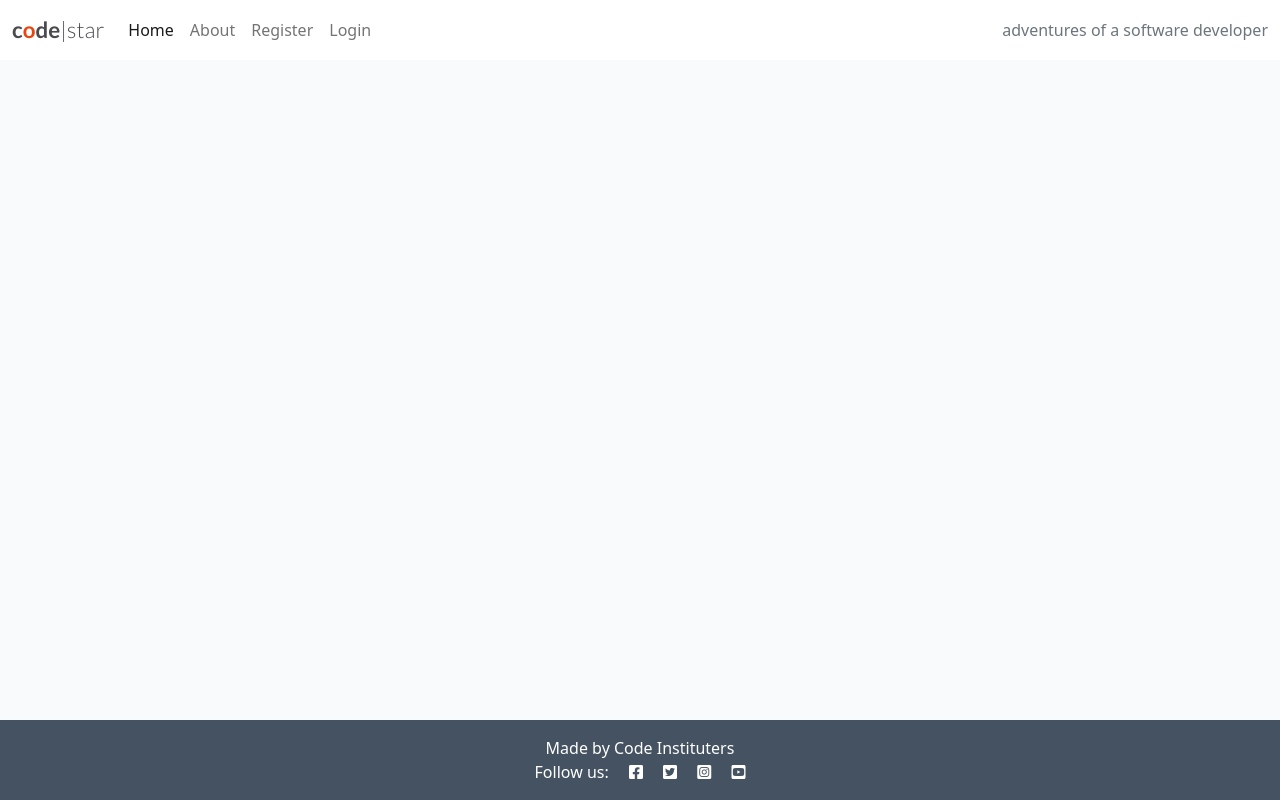
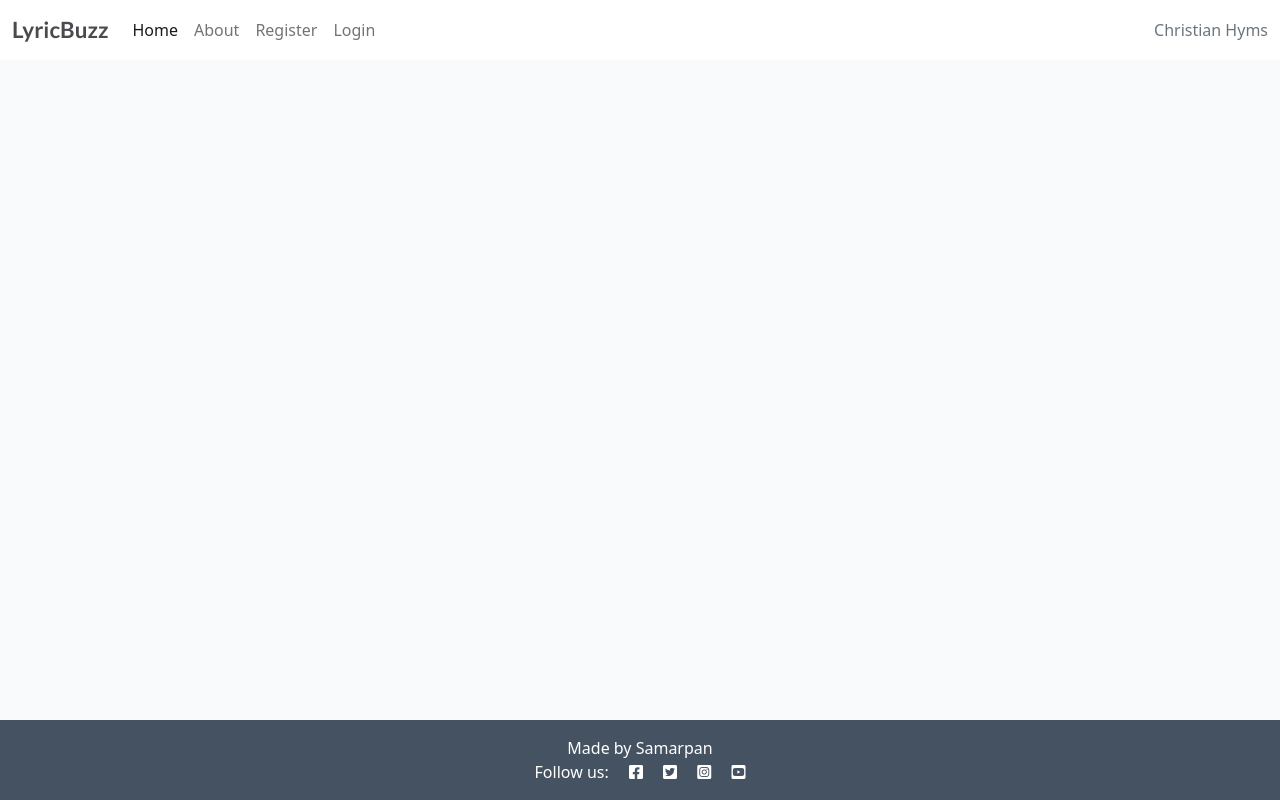
Before and after one commit to msamarpanraj/lyric-buzz, a Django app: page / in a window 1280 px wide. Run offline with Django 4.2, Linux system fonts and the light colour scheme; data that the repository does not hold is empty.

Commit message:
update header footer

```diff
--- a/templates/base.html
+++ b/templates/base.html
@@ -33,8 +33,7 @@
     <!-- Navigation -->
     <nav class="navbar navbar-expand-lg navbar-light bg-white">
         <div class="container-fluid">
-            <a class="navbar-brand" href="{% url 'home' %}"><span class="brand">c<span class="red-o">o</span>de<span
-                        class="thin">|star</span></span></a>
+            <a class="navbar-brand" href="{% url 'home' %}"><span class="brand">LyricBuzz</span></a>
             <button class="navbar-toggler" type="button" data-bs-toggle="collapse" data-bs-target="#navbarText"
                 aria-controls="navbarText" aria-expanded="false" aria-label="Toggle navigation">
                 <span class="navbar-toggler-icon"></span>
@@ -67,8 +66,7 @@
                     {% endif %}
                 </ul>
                 <span class="navbar-text text-muted">
-                    adventures of a software developer
-                </span>
+Christian Hyms                </span>
             </div>
         </div>
     </nav>
@@ -99,7 +97,7 @@
 
     <!-- Footer -->
     <footer class="footer mt-auto py-3 dark-bg">
-        <p class="m-0 text-center text-white">Made by Code Instituters</p>
+        <p class="m-0 text-center text-white">Made by Samarpan</p>
         <p class="m-0 text-center text-white">Follow us: <i class="fab fa-facebook-square ms-3"></i>
             <i class="fab fa-twitter-square ms-3"></i>
             <i class="fab fa-instagram-square ms-3"></i>
```
